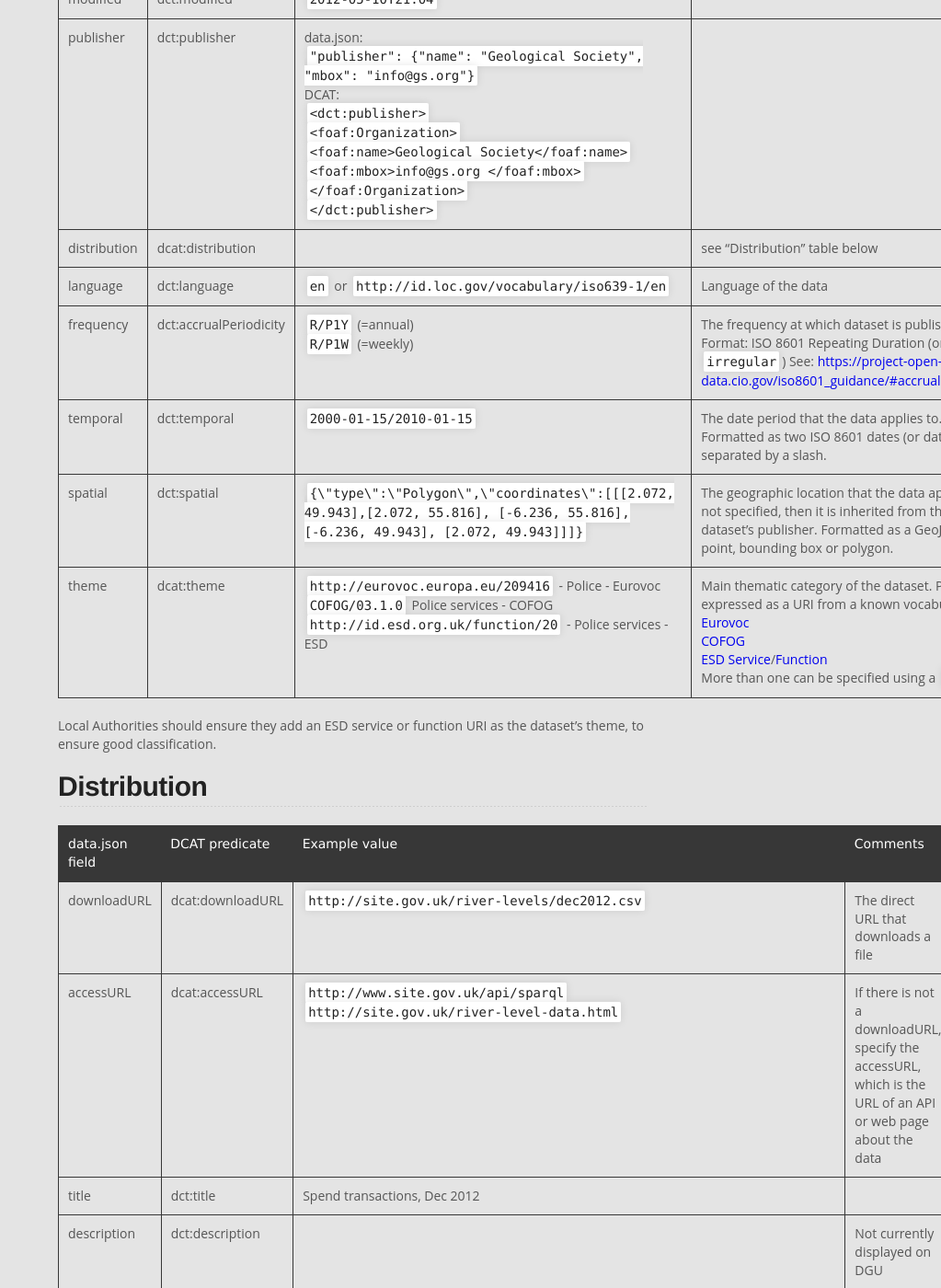
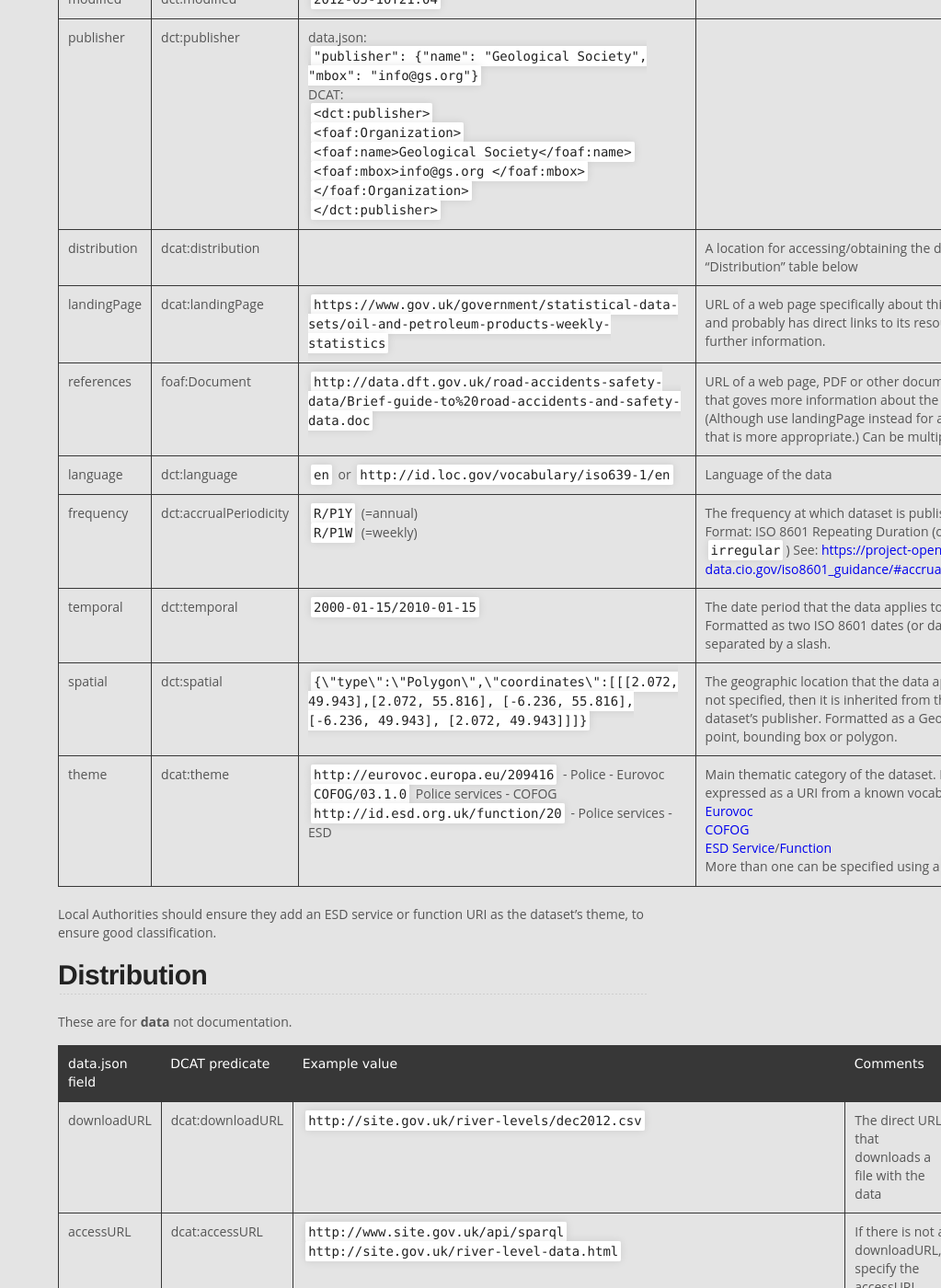
Before and after one commit to datagovuk/guidance, a Jekyll site: the page built from dcat_fields.md, in a window 1280 px wide and 1400 px high, scrolled down 928 px. Shown: the whole window at 92% size, without its empty margins (257-1280 px from the left). Built offline with Jekyll 4.4.1, drawn with Linux system fonts in a browser that asks for light colours; some of the changed text lies outside the part shown.

Commit message:
distribution is now not for data, in line with POD and DCAT. Added landingPage and references for Additional Resources. Will add it to ckanext-dcat at some point.

```diff
--- a/dcat_fields.md
+++ b/dcat_fields.md
@@ -19,7 +19,9 @@ This page describes the technical detail of data.gov.uk's support of DCAT and da
 | issued | dct:issued | `2012-05-10T21:04` | Date of formal issuance. |
 | modified | dct:modified | `2012-05-10T21:04` ||
 | publisher | dct:publisher | data.json: <br> `"publisher": {"name": "Geological Society", "mbox": "info@gs.org"}` <br> DCAT: <br> `<dct:publisher>`<br>`    <foaf:Organization>`<br>`        <foaf:name>Geological Society</foaf:name>`<br>`        <foaf:mbox>info@gs.org </foaf:mbox>`<br>`    </foaf:Organization>`<br>`</dct:publisher>`||
-| distribution | dcat:distribution || see "Distribution" table below|
+| distribution | dcat:distribution || A location for accessing/obtaining the data. See "Distribution" table below |
+| landingPage | dcat:landingPage | `https://www.gov.uk/government/statistical-data-sets/oil-and-petroleum-products-weekly-statistics` | URL of a web page specifically about this dataset and probably has direct links to its resources and further information. |
+| references | foaf:Document | `http://data.dft.gov.uk/road-accidents-safety-data/Brief-guide-to%20road-accidents-and-safety-data.doc` | URL of a web page, PDF or other documentation that goves more information about the dataset. (Although use landingPage instead for a URL if that is more appropriate.) Can be multiple URLs. |
 | language | dct:language | `en` or `http://id.loc.gov/vocabulary/iso639-1/en` | Language of the data |
 | frequency | dct:accrualPeriodicity | `R/P1Y` (=annual) <br> `R/P1W` (=weekly) | The frequency at which dataset is published. Format: ISO 8601 Repeating Duration (or `irregular`) See: <https://project-open-data.cio.gov/iso8601_guidance/#accrualperiodicity> |
 | temporal | dct:temporal | `2000-01-15/2010-01-15` | The date period that the data applies to. Formatted as two ISO 8601 dates (or datetimes) separated by a slash. |
@@ -30,10 +32,12 @@ Local Authorities should ensure they add an ESD service or function URI as the d
 
 ## Distribution
 
+These are for **data** not documentation.
+
 | data.json field | DCAT predicate | Example value | Comments |
 | --------------- | -------------- | ------------- | -------- |
-| downloadURL | dcat:downloadURL | `http://site.gov.uk/river-levels/dec2012.csv` | The direct URL that downloads a file |
-| accessURL | dcat:accessURL | `http://www.site.gov.uk/api/sparql` <br> `http://site.gov.uk/river-level-data.html` | If there is not a downloadURL, specify the accessURL, which is the URL of an API or web page about the data |
+| downloadURL | dcat:downloadURL | `http://site.gov.uk/river-levels/dec2012.csv` | The direct URL that downloads a file with the data |
+| accessURL | dcat:accessURL | `http://www.site.gov.uk/api/sparql` <br> `http://site.gov.uk/river-level-data.html` | If there is not a downloadURL, specify the accessURL, which is the URL of an API or other non-downloadable data (NB documentation or other web pages should not be distributions) |
 | title | dct:title | Spend transactions, Dec 2012 |
 | description | dct:description | | Not currently displayed on DGU |
 | format | dcat:mediaType | `text/csv` | Currently recognized mime-types are listed here: [DGU formats](https://github.com/datagovuk/ckanext-dgu/blob/master/ckanext/dgu/lib/formats.py#L86) |
```
